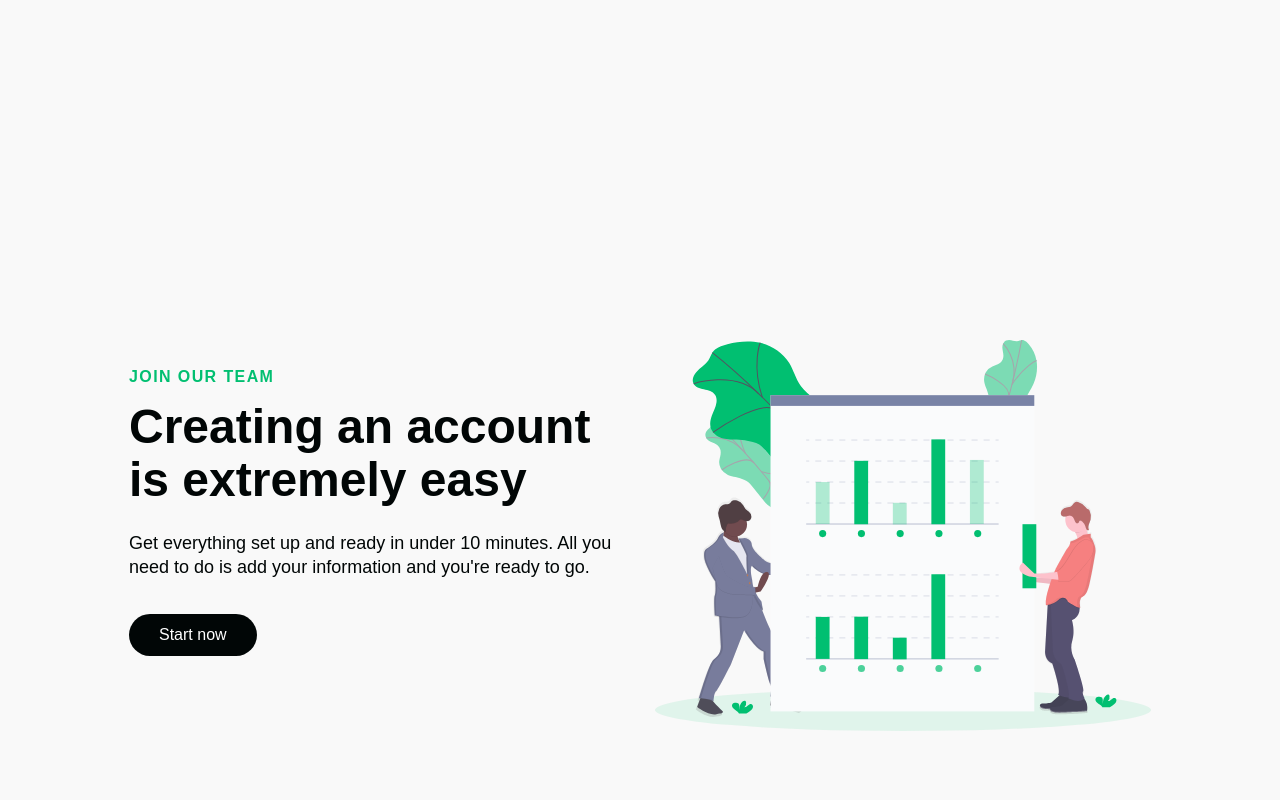
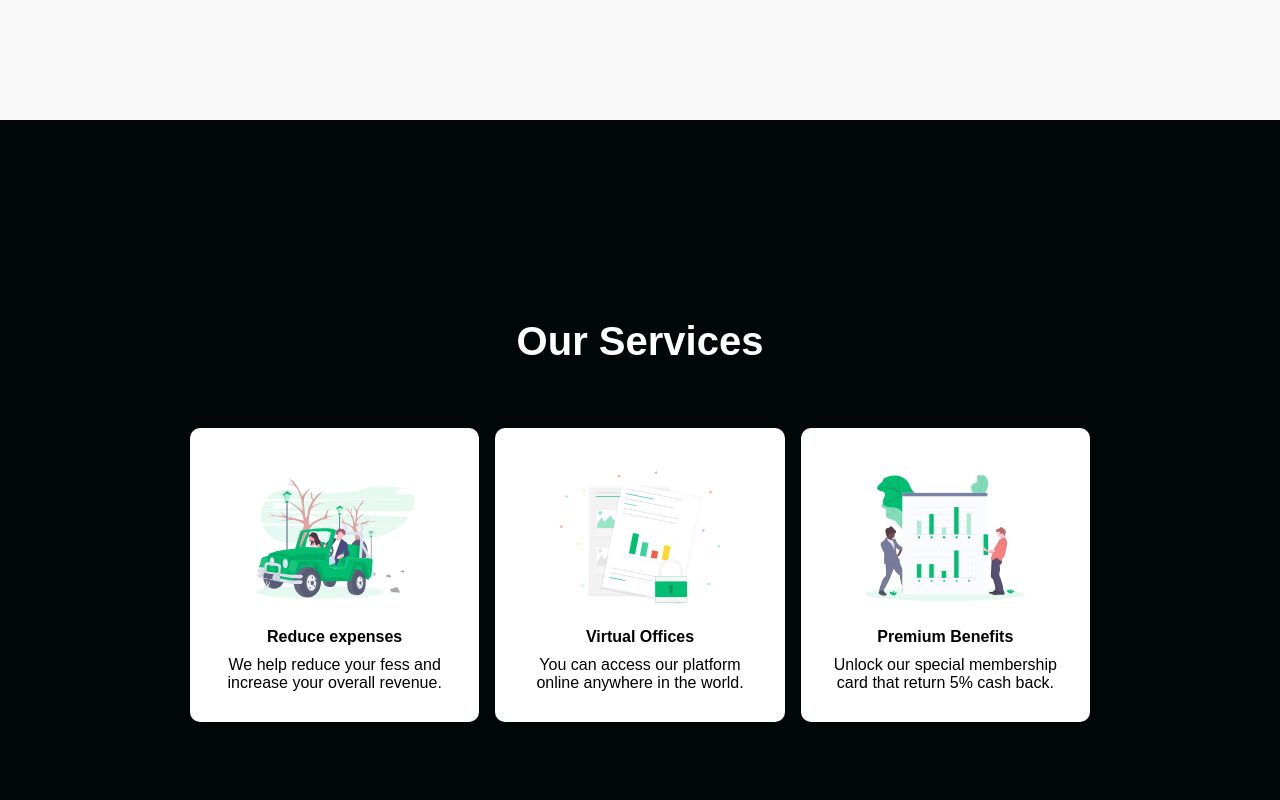
Before and after one commit to carlossantesp/landingpage-doll, a React (Create React App) app: page / in a window 1280 px wide. Shown: the part 2480-3280 px from the top of the page. Built offline with nearby package versions, Linux system fonts and the light colour scheme; a web font is replaced by a local one.

Commit message:
Agregando la seccion de Servicios

```diff
--- /dev/null
+++ b/src/components/Services/ServicesElements.js
@@ -0,0 +1,80 @@
+import styled from 'styled-components';
+
+export const ServicesContainer = styled.div`
+  height: 800px;
+  display: flex;
+  flex-direction: column;
+  justify-content: center;
+  align-items: center;
+  background-color: #010606;
+
+  @media screen and (max-width: 768px) {
+    height: 1100px;
+  }
+
+  @media screen and (max-width: 480px) {
+    height: 1300px;
+  }
+`
+
+export const ServicesWrapper = styled.div`
+  max-width: 1000px;
+  margin: 0 auto;
+  display: grid;
+  grid-template-columns: repeat(3,1fr);
+  align-items: center;
+  grid-gap:16px;
+  padding: 0 50px;
+
+  @media screen and (max-width: 1000px){
+    grid-template-columns: repeat(2,1fr);
+  }
+  @media screen and (max-width: 768px){
+    grid-template-columns: 1fr;
+    padding: 0 20px;
+  }
+`
+
+export const ServicesCard = styled.div`
+  background-color: #fff;
+  display: flex;
+  flex-direction: column;
+  justify-content: flex-start;
+  align-items: center;
+  border-radius: 10px;
+  max-height: 340px;
+  padding: 30px;
+  box-shadow: 0 1px 3px rgab(0,0,0,.2);
+  transition: all 0.2s ease-in-out;
+
+  &:hover {
+    transform:scale(1.02);
+    transition: all 0.2s ease-in-out;
+    cursor: pointer;
+  }
+`
+
+export const ServicesIcon = styled.img`
+  height: 160px;
+  width: 160px;
+  margin-bottom: 10px;
+`
+
+export const ServicesH1 = styled.h1`
+  font-size: 2.5rem;
+  color: #fff;
+  margin-bottom: 64px;
+  @media screen and (max-width: 480px) {
+    font-size: 2rem;
+  }
+`
+
+export const ServicesH2 = styled.h2`
+  font-size: 1rem;
+  margin-bottom: 10px;
+`
+
+export const ServicesP = styled.p`
+  font-size: 1rem;
+  text-align: center;
+`
--- /dev/null
+++ b/src/components/Services/index.js
@@ -0,0 +1,38 @@
+import React from 'react'
+import { ServicesCard, ServicesContainer, ServicesIcon, ServicesWrapper, ServicesH1, ServicesH2, ServicesP } from './ServicesElements'
+import Icon1 from '../../images/svg-1.svg';
+import Icon2 from '../../images/svg-2.svg';
+import Icon3 from '../../images/svg-3.svg';
+
+const Services = () => {
+  return (
+    <ServicesContainer id="services">
+      <ServicesH1>Our Services</ServicesH1>
+      <ServicesWrapper>
+        <ServicesCard>
+          <ServicesIcon src={Icon1} />
+          <ServicesH2>Reduce expenses</ServicesH2>
+          <ServicesP>
+            We help reduce your fess and increase your overall revenue.
+          </ServicesP>
+        </ServicesCard>
+        <ServicesCard>
+          <ServicesIcon src={Icon2} />
+          <ServicesH2>Virtual Offices</ServicesH2>
+          <ServicesP>
+            You can access our platform online anywhere in the world.
+          </ServicesP>
+        </ServicesCard>
+        <ServicesCard>
+          <ServicesIcon src={Icon3} />
+          <ServicesH2>Premium Benefits</ServicesH2>
+          <ServicesP>
+            Unlock our special membership card that return 5% cash back.
+          </ServicesP>
+        </ServicesCard>
+      </ServicesWrapper>
+    </ServicesContainer>
+  )
+}
+
+export default Services
--- a/src/pages/index.js
+++ b/src/pages/index.js
@@ -3,6 +3,7 @@
 import InfoSection from '../components/InfoSection';
 import { homeObjOne, homeObjThree, homeObjTwo } from '../components/InfoSection/Data';
 import Navbar from '../components/Navbar'
+import Services from '../components/Services';
 import Sidebar from '../components/Sidebar'
 
 const Home = () => {
@@ -19,6 +20,7 @@
       <HeroSection />
       <InfoSection {...homeObjOne} />
       <InfoSection {...homeObjTwo} />
+      <Services />
       <InfoSection {...homeObjThree} />
     </>
   )
```
Also changed, not shown: 1 other file (tests, documents, lock files or other folders).
